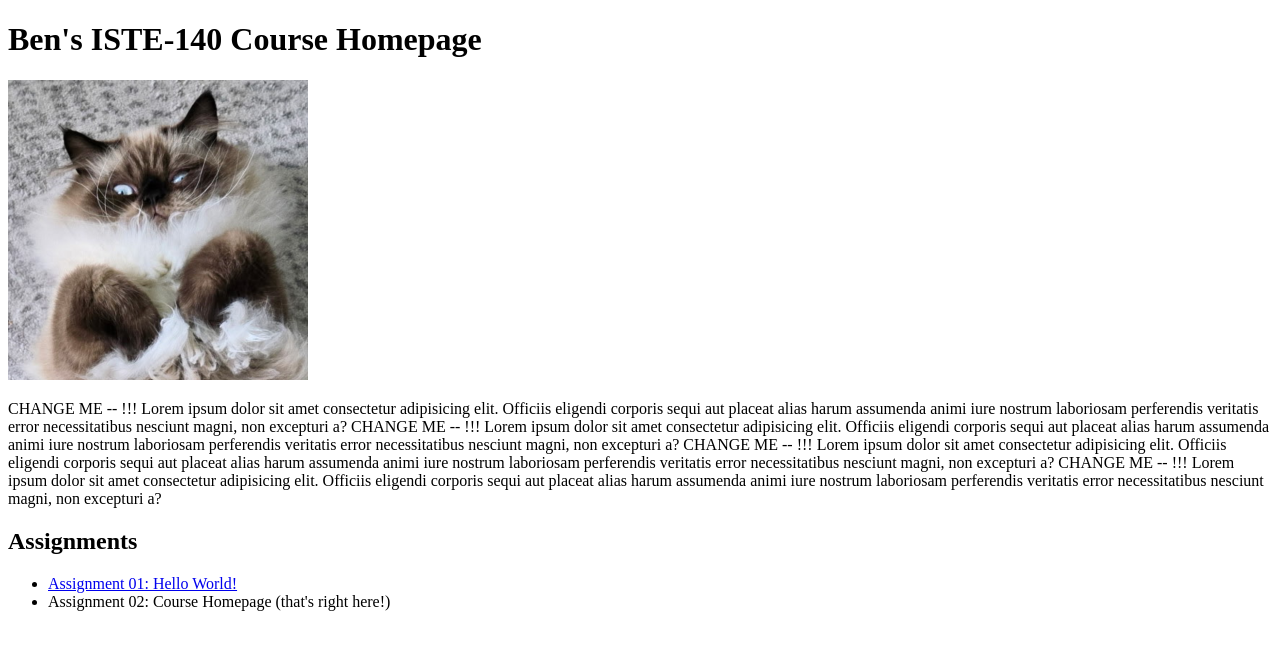
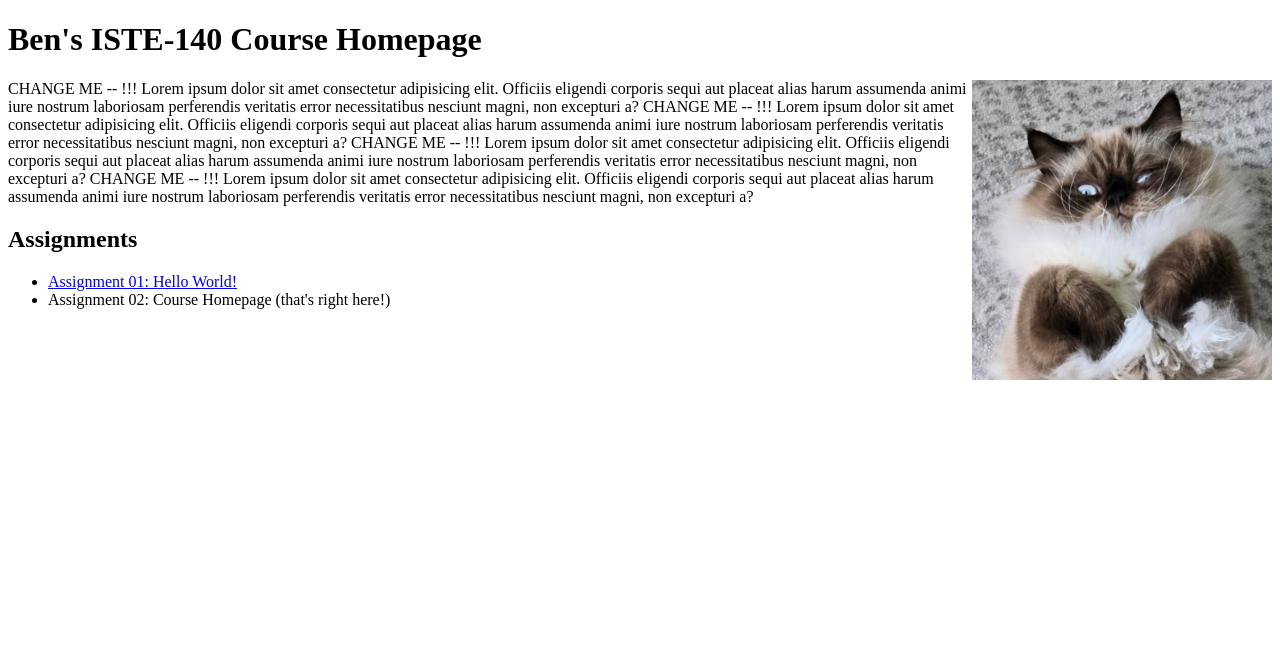
Before and after one commit to bpb3320/iste-140, a plain HTML site: page index.html in a window 1280 px wide. Drawn offline with Linux system fonts and the light colour scheme.

Commit message:
aligning fpo image right

```diff
--- a/index.html
+++ b/index.html
@@ -9,7 +9,7 @@
 
     <h1>Ben's ISTE-140 Course Homepage</h1>
 
-    <img src="images/fpo_tino.PNG" alt="A fluffly himalayan cat, cropped into a square photo lying on his back with his eyes, face, and front paws showing.">
+    <img src="images/fpo_tino.PNG" alt="A fluffly himalayan cat, cropped into a square photo lying on his back with his eyes, face, and front paws showing." align="right">
 
     <p>CHANGE ME -- !!! Lorem ipsum dolor sit amet consectetur adipisicing elit. Officiis eligendi corporis sequi aut placeat alias harum assumenda animi iure nostrum laboriosam perferendis veritatis error necessitatibus nesciunt magni, non excepturi a? CHANGE ME -- !!! Lorem ipsum dolor sit amet consectetur adipisicing elit. Officiis eligendi corporis sequi aut placeat alias harum assumenda animi iure nostrum laboriosam perferendis veritatis error necessitatibus nesciunt magni, non excepturi a? CHANGE ME -- !!! Lorem ipsum dolor sit amet consectetur adipisicing elit. Officiis eligendi corporis sequi aut placeat alias harum assumenda animi iure nostrum laboriosam perferendis veritatis error necessitatibus nesciunt magni, non excepturi a? CHANGE ME -- !!! Lorem ipsum dolor sit amet consectetur adipisicing elit. Officiis eligendi corporis sequi aut placeat alias harum assumenda animi iure nostrum laboriosam perferendis veritatis error necessitatibus nesciunt magni, non excepturi a?</p>
 
```
